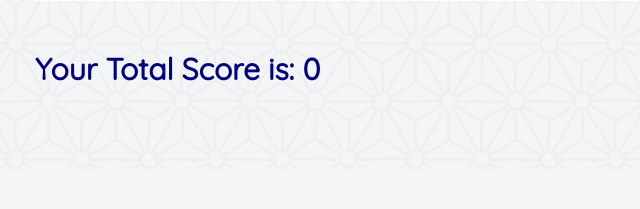
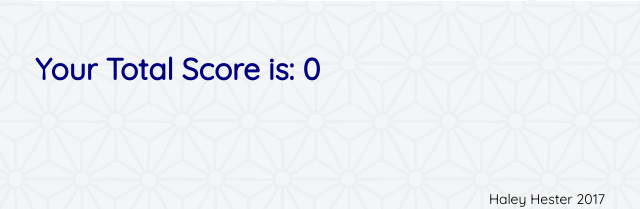
Before and after one commit to hhester21/week-4-game-master-2, a PHP site: page / in a window 1280 px wide. Shown: the part 772-981 px from the top of the page, without its empty margins (93-733 px from the left). Before the commit the page ends 853 px from the top, so only its background shows below. Run offline with PHP 8.4, Linux system fonts and the light colour scheme; some libraries are stand-ins or nearby versions.

Commit message:
fixed errors and spelling

```diff
--- a/assets/css/style.css
+++ b/assets/css/style.css
@@ -10,6 +10,12 @@ body {
     margin: 0;
     padding: 0;
     width: 100%;
+}
+footer{
+	text-align: center;
+	color: black;
+	font-family: 'Quicksand', sans-serif;
+
 }
 
 .container {
--- a/index.html
+++ b/index.html
@@ -72,5 +72,7 @@
 	<!-- adding Javascript file -->
 	<script type="text/javascript" src="assets/javascript/game.js"></script>
 
+<br>
+<footer> Haley Hester 2017 </footer>
 </body>
 </html>
```
